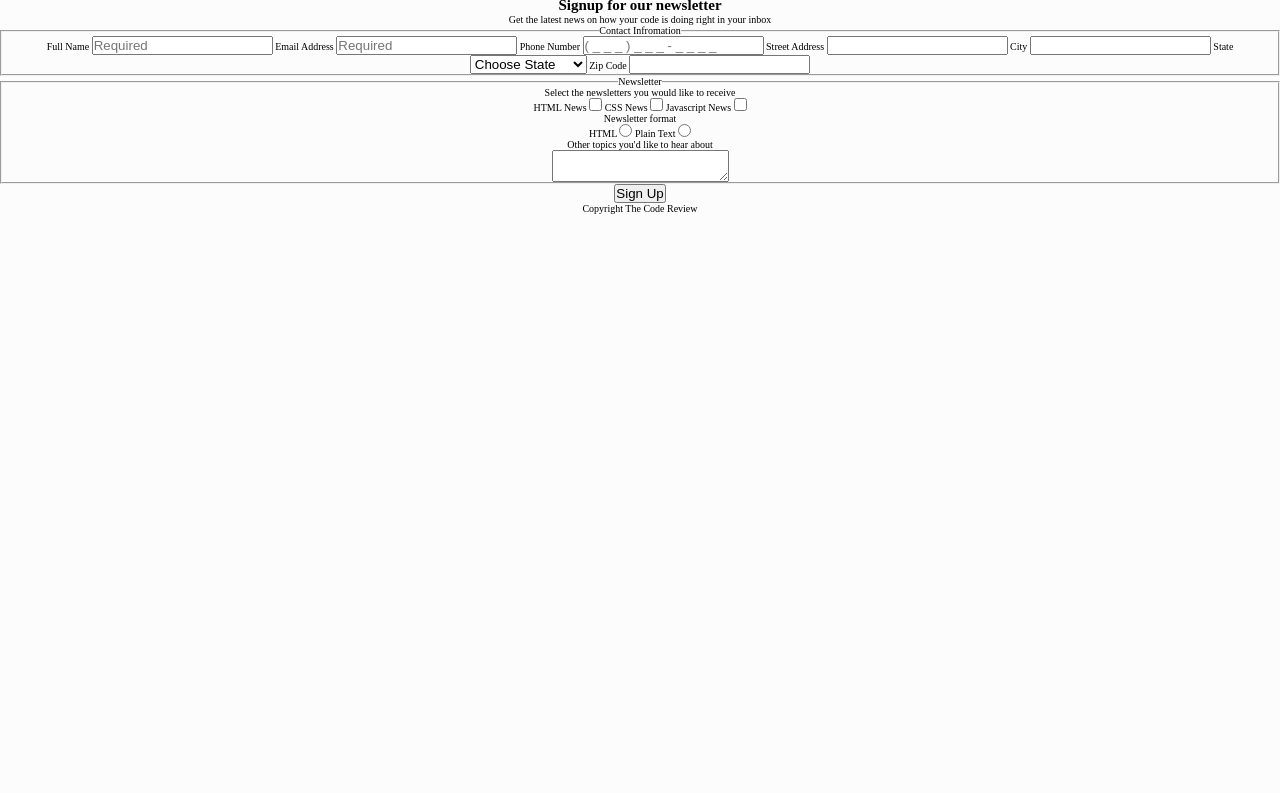
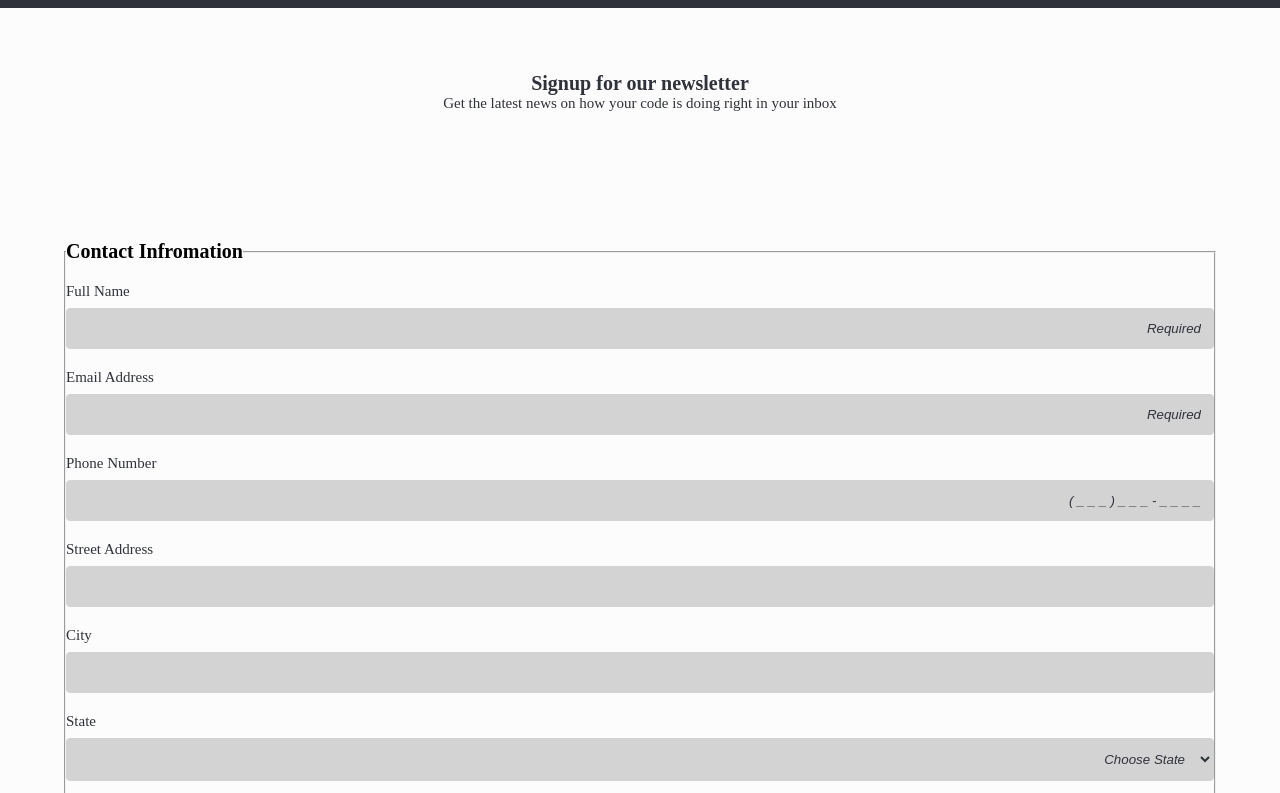
Before and after one commit to HayAlexis/Techdegree_3, a plain HTML site: page index.html in a window 1280 px wide. Shown: the part 66-859 px from the top of the page. Before the commit the page ends 800 px from the top, so only its background shows below. Drawn offline with Linux system fonts and the light colour scheme.

Commit message:
Designing Form

```diff
--- a/css/style.css
+++ b/css/style.css
@@ -7,35 +7,99 @@
 }
 :root {
     --ff: 'Roboto Slab', serif;
-    --fs-n: 300;
-    --fs-b: 600;
+    --fw-n: 300;
+    --fw-b: 600;
 
     font-size: 62.5%;
-    --fs-2: rem;
+    --fs-2: 2rem;
     --fs-3: rem;
-    --fs-p: rem;
+    --fs-p: 1.5rem;
 
 
     --clr-p: #2F323A;
     --clr-a: #06D6A0;
+    --clr-a2:#D3D3D3;
     --clr-b: #FCFCFC;
 
     box-sizing: border-box;
+    --h1-p: 2rem;
+    --hr-p: 5%;
+    --fm-p: 5%;
+    --fm-box: 12px;
 }
 
 body {
     background-color: var(--clr-b);
     display: flex;
     text-align: center;
+    font-size: var(--fs-p);
 }
 
 h1 {
     background-color: var(--clr-p);
     color: var(--clr-a);
-    padding: 2rem;
+    padding: var(--h1-p);
     margin: 0%;
 }
 
+.hero {
+    padding: var(--hr-p);
+    color: var(--clr-p);
+}
+
+h2, legend {
+    font-weight: var(--fw-b);
+    font-size: var(--fs-2);
+}
+
+p {
+    font-size: var(--fs-p);
+}
+
+#form {
+    padding: var(--fm-p);
+    text-align: left;
+
+}
+
+input, select, textarea {
+    width: 100%;
+    padding: var(--fm-box);
+    background-color: var(--clr-a2);
+    border: 1px solid var(--clr-a2);
+    border-radius: 4px;
+    resize: vertical;
+}
+
+label {
+    padding: 20px 0px 8px 0;
+    display: inline-block;
+    color: var(--clr-p);
+  }
+
+  ::placeholder, select {
+    font-style: italic;
+    text-align: right;
+    color:var(--clr-p);
+}
+
+
+
+
+button {
+    background-color:var(--clr-a);
+    color:var(--clr-b);
+    width: 100%;
+    padding: 12px 20px;
+    margin-top: 25px;
+    border: none;
+    border-radius: 4px;
+    cursor: pointer;
+  }
+
+button:hover {
+    background-color:var(--clr-a);
+  }
 
 
 
--- a/index.html
+++ b/index.html
@@ -10,8 +10,9 @@
 </head>
 <body>
     <div id="container">
-        <div id="hero">
         <h1>THE CODE REVIEW</h1>
+
+        <div class="hero">
             <h2>Signup for our newsletter</h2>
             <p>Get the latest news on how your code is doing right in your inbox</p>
         </div>
@@ -22,6 +23,7 @@
                 <fieldset>
                     <legend>Contact Infromation</legend>
 
+                    <div class="contact_containter">
                         <label for="name">Full Name</label>
                         <input type="text" id="name" name="user_name" placeholder="Required" required>
 
@@ -94,6 +96,8 @@
 
                         <label for="zip">Zip Code</label>
                         <input type="text" id="zip" name="user_zip">
+                    </div>
+
                 </fieldset>
 
                 <fieldset>
@@ -101,22 +105,22 @@
 
                     <P>Select the newsletters you would like to receive</P>
 
+                    <input type="checkbox" id="html_news" name="user_html_news">
                     <label for="html_news">HTML News</label>
-                    <input type="checkbox" id="html_news" name="user_html_news">
 
+                    <input type="checkbox" id="css" name="user_css">
                     <label for="css">CSS News</label>
-                    <input type="checkbox" id="css" name="user_css">
 
+                    <input type="checkbox" id="js" name="user_js">
                     <label for="js">Javascript News</label>
-                    <input type="checkbox" id="js" name="user_js">
 
                     <p>Newsletter format</p>
 
+                    <input type="radio" id="html" name="user_format">
                     <label for="html">HTML</label>
-                    <input type="radio" id="html" name="user_format">
 
+                    <input type="radio" id="plain_text" name="user_format">
                     <label for="plain_text">Plain Text</label>
-                    <input type="radio" id="plain_text" name="user_format">
 
                     <p>Other topics you'd like to hear about</p>
 
```
Lines whose indentation alone changed are shown as unchanged.
